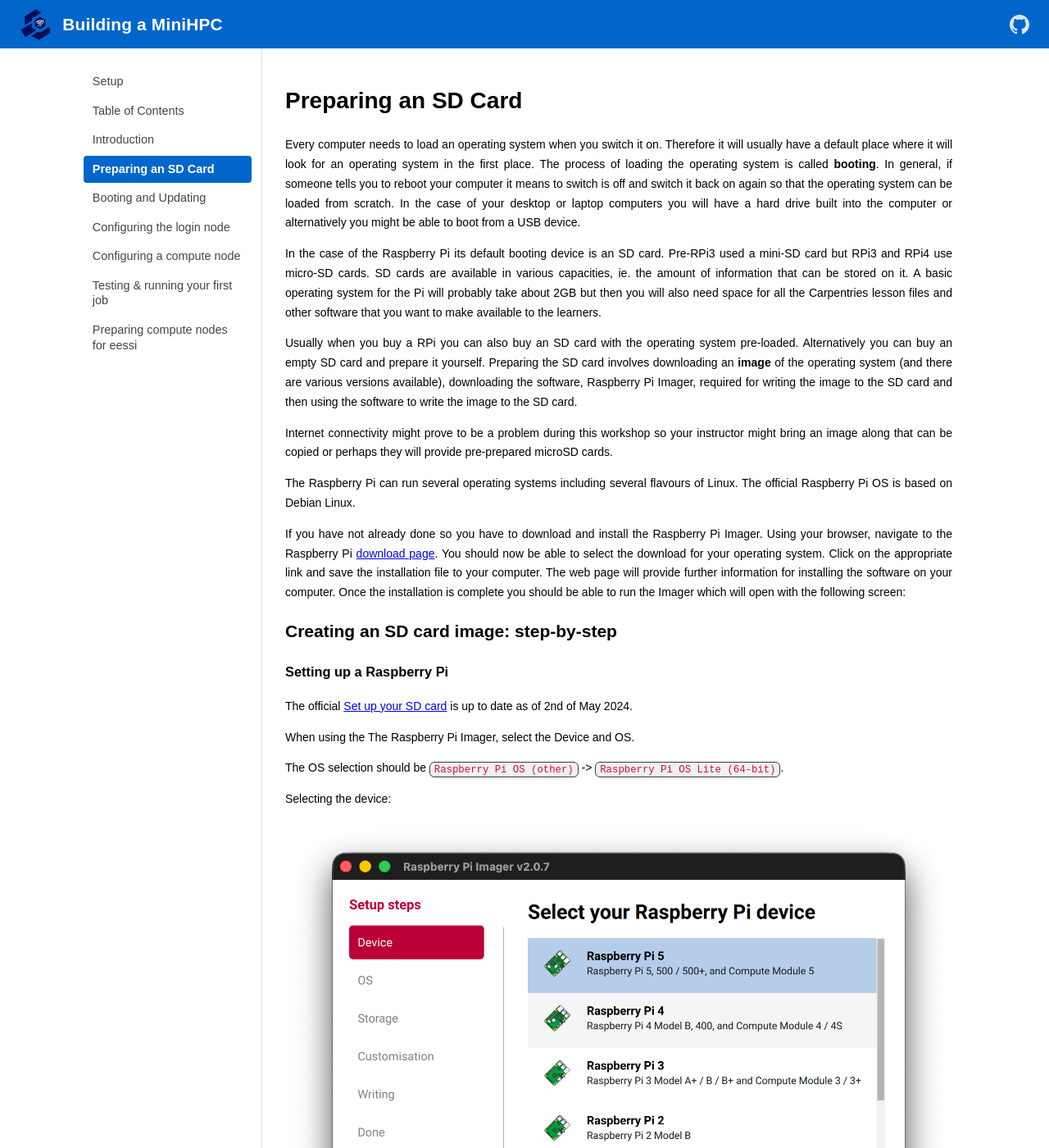
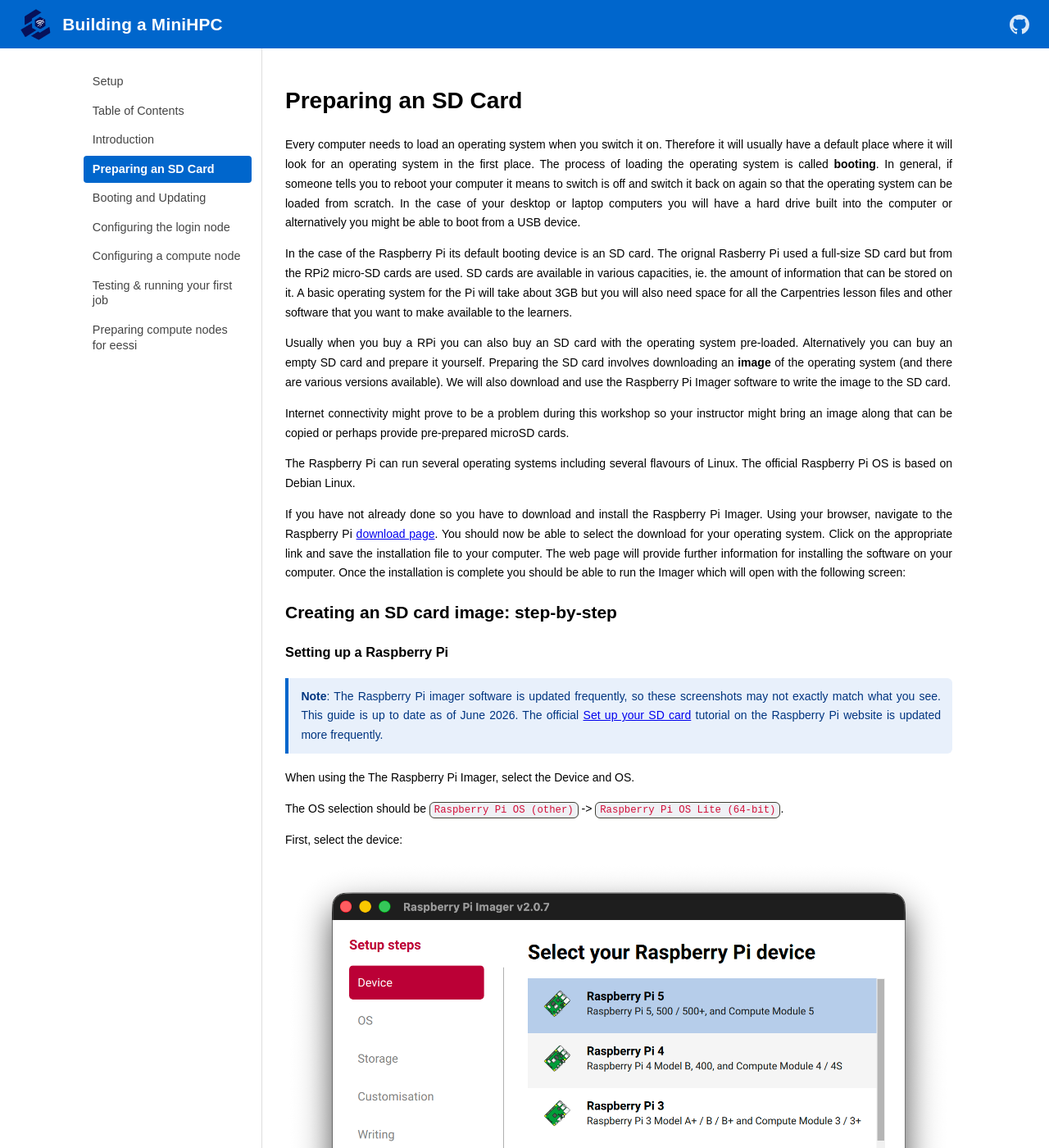
Before and after one commit to carpentriesoffline/Building_a_miniHPC_for_Training, a Jekyll site: the page built from 02-prepareSDCard.md, in a window 1280 px wide and 1400 px high. Shown: the whole window at 82% size. Built offline with Jekyll 4.4.1, drawn with Linux system fonts in a browser that asks for light colours; some of the changed text lies outside the part shown.

Commit message:
Update SD Card article, including updating the link (valid as of June 2026)

```diff
--- a/02-prepareSDCard.md
+++ b/02-prepareSDCard.md
@@ -13,22 +13,21 @@
 you might be able to boot from a USB device.
 
 In the case of the Raspberry Pi its default booting device is an SD card.
-Pre-RPi3 used a mini-SD card but RPi3 and RPi4 use micro-SD cards. SD cards are
-available in various capacities, ie. the amount of information that can be
-stored on it. A basic operating system for the Pi will probably take about 2GB
-but then you will also need space for all the Carpentries lesson files and other
-software that you want to make available to the learners.
+The orignal Rasberry Pi used a full-size SD card but from the RPi2 micro-SD
+cards are used. SD cards are available in various capacities, ie. the amount of
+information that can be stored on it. A basic operating system for the Pi will
+take about 3GB but you will also need space for all the Carpentries lesson
+files and other software that you want to make available to the learners.
 
 Usually when you buy a RPi you can also buy an SD card with the operating system
 pre-loaded. Alternatively you can buy an empty SD card and prepare it yourself.
 Preparing the SD card involves downloading an **image** of the operating system
-(and there are various versions available), downloading the software, Raspberry
-Pi Imager, required for writing the image to the SD card and then using the
-software to write the image to the SD card.
+(and there are various versions available). We will also download and use the
+Raspberry Pi Imager software to write the image to the SD card.
 
 Internet connectivity might prove to be a problem during this workshop so your
-instructor might bring an image along that can be copied or perhaps they will
-provide pre-prepared microSD cards.
+instructor might bring an image along that can be copied or perhaps provide
+pre-prepared microSD cards.
 
 The Raspberry Pi can run several operating systems including several flavours
 of Linux. The official Raspberry Pi OS is based on Debian Linux.
@@ -46,13 +45,16 @@
 
 ### Setting up a Raspberry Pi
 
-The official [Set up your SD card](https://projects.raspberrypi.org/en/projects/raspberry-pi-setting-up/2) is up to date as of 2nd of May 2024.
+> **Note**: The Raspberry Pi imager software is updated frequently, so these
+screenshots may not exactly match what you see. This guide is up to date as of
+June 2026. The official [Set up your SD card](https://projects.raspberrypi.org/en/projects/raspberry-pi-setting-up/4)
+tutorial on the Raspberry Pi website is updated more frequently.
 
 When using the The Raspberry Pi Imager, select the Device and OS.
 
 The OS selection should be `Raspberry Pi OS (other)` -> `Raspberry Pi OS Lite (64-bit)`.
 
-Selecting the device:
+First, select the device:
 
 ![Selecting the Raspberry Pi 5](fig/screenshots/imager-device-selection.png)
 
@@ -68,7 +70,10 @@
 
 ![Selecting the SD card to write to](fig/screenshots/imager-sd-card-selection.png)
 
-The following configuration options can be defined for your set-up such that your OS is pre-configured upon first boot. This is useful as it means we can complete some of the initial configuration before flashing the image, without a screen and keyboard for the Pi.
+The following configuration options can be defined for your set-up such that
+your OS is pre-configured upon first boot. This is useful as it means we can
+complete some of the initial configuration before flashing the image, without a
+screen and keyboard for the Pi.
 
 At this point, we can enter the hostname:
 
@@ -87,25 +92,31 @@
 1. Username: `pixie`
 1. Password: `0nl1n3`
 
-> *Pro-tip:* We've noticed occasional issues using the login name `pi` on fresh Rasbian Lite image – it takes you round in circles back to a login prompt! We'll use a different name to be sure here.
+> *Pro-tip:* We've noticed occasional issues using the login name `pi` on fresh
+> Rasbian Lite image: it takes you round in circles back to a login prompt!
+> We'll use a different name to be sure here.
 
 ![Setting the username and password](fig/screenshots/imager-pwd-setup.png)
 
-*Customisation: Choose Wi-Fi*: next, enter your WiFi details. For our workshop, we are using the network `CarpentriesOffline`.
+*Customisation: Choose Wi-Fi*: next, enter your WiFi details. For our workshop,
+we are using the network `CarpentriesOffline`.
 
 ![Wi-Fi network entry](fig/screenshots/imager-os-config.png)
 
-Then on the "Remote Access" page, enable SSH with password authentication (alternatively, by adding a ssh public key).
-You could also, if desired, [set up easy access to the Pi via an ssh key](ssh-setup.md).
+Then on the "Remote Access" page, enable SSH with password authentication
+(alternatively, by adding a ssh public key). You could also, if desired, [set
+up easy access to the Pi via an ssh key](ssh-setup.md).
 
 ![Setting up SSH](fig/screenshots/imager-ssh-options.png)
 
-After, saving this, select `NEXT` to apply the configuration. We can skip the final screen on setting up Raspberry Pi Connect.
+After, saving this, select `NEXT` to apply the configuration. We can skip the
+final screen on setting up Raspberry Pi Connect.
 
-Confirm writing to the sdcard (please backup any data on the sdcard, any existing data will be **LOST!**)
+Confirm writing to the sdcard (please backup any data on the sdcard, any
+existing data will be **LOST!**)
 
 ![Confirming the write to the SD Card](fig/screenshots/imager-confirm-sdcard-write.png)
 
 Once the image has been written to the SD card a **Write Successful** message
-will be displayed. You can now remove the SD card from your computer and insert it into the
-Raspberry Pi.
+will be displayed. You can now remove the SD card from your computer and insert
+it into the Raspberry Pi.
```
